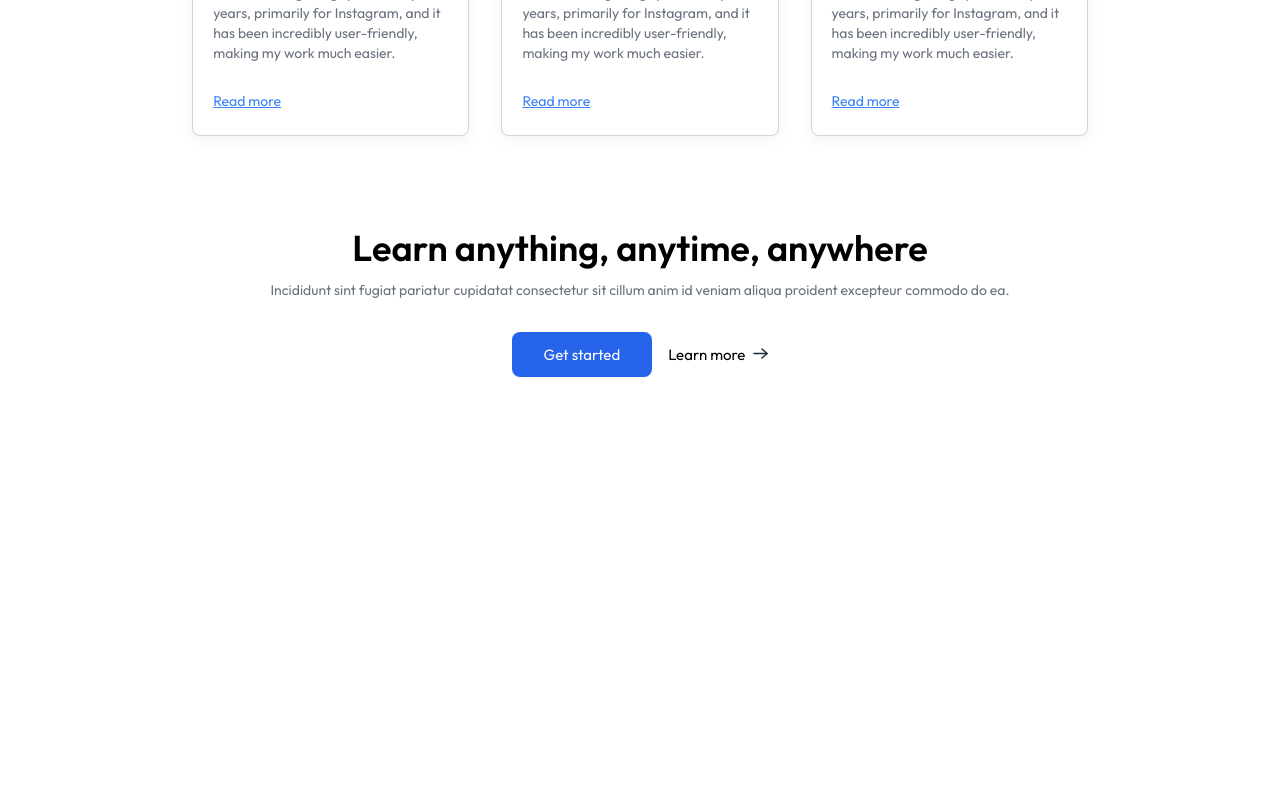
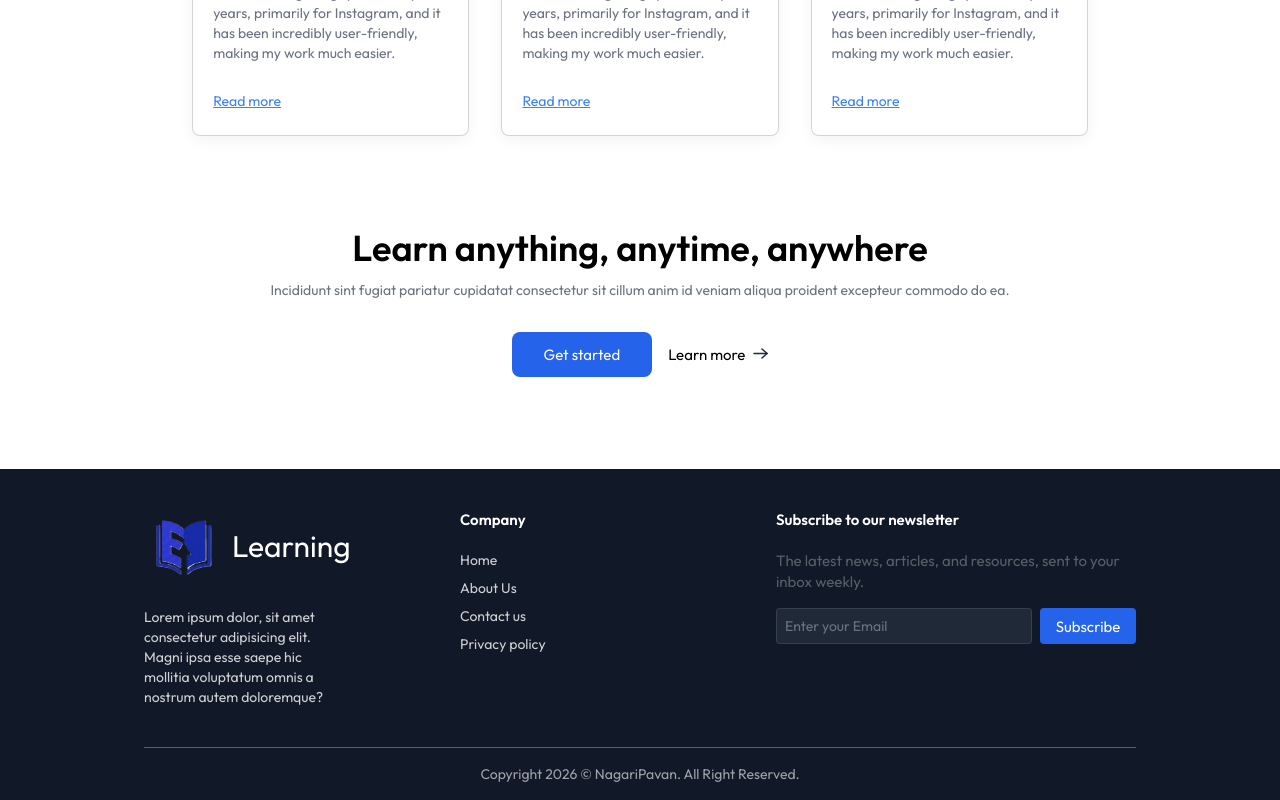
Before and after one commit to nagaripavan/LMS, a React (Vite) app in the folder client/: page / in a window 1280 px wide. Shown: the part 2016-2816 px from the top of the page. Before the commit the page ends 2393 px from the top, so only its background shows below. Built offline with nearby package versions, Linux system fonts and the light colour scheme; no server answers.

Commit message:
feat: add Footer section to home page

```diff
--- a/client/src/components/student/CallToAction.jsx
+++ b/client/src/components/student/CallToAction.jsx
@@ -3,7 +3,7 @@
 
 const CallToAction = () => {
   return (
-    <div className='pt-16 px-8 md:px-0'>
+    <div className='py-16 px-8 md:px-0'>
         <h1 className='text-4xl font-semibold '>Learn anything, anytime, anywhere</h1>
         <p className='text-gray-500 mt-3 sm:text-sm'>Incididunt sint fugiat pariatur cupidatat consectetur
         sit cillum anim id veniam aliqua proident excepteur commodo do ea.</p>
--- a/client/src/components/student/Footer.jsx
+++ b/client/src/components/student/Footer.jsx
@@ -1,10 +1,41 @@
 import React from 'react'
+import { assets } from '../../assets/assets'
+import logo from '../../../public/favicon.png'
 
 const Footer = () => {
   return (
-    <div>
-        <h1>Footer</h1>
-    </div>
+    <footer className='bg-gray-900 md:px-36 text-left w-full '>
+        <div className='flex flex-col md:flex-row items-start px-8
+        md:px-0 justify-center gap-10 md:gap-32 py-10 border-b border-white/30 '>
+          <div className='flex flex-col md:items-start items-center w-full'>
+            <div className='flex flex-row items-center gap-2'>
+              <img className='w-20' src={logo} alt="logo" />
+              <h1 className='text-white text-3xl '>Learning</h1>
+            </div>
+            <p className='mt-6 text-center md:text-left text-sm text-white/80'>Lorem ipsum dolor, sit amet consectetur adipisicing elit. Magni ipsa esse saepe hic
+              mollitia voluptatum omnis a nostrum autem doloremque?</p>
+          </div>
+          <div className='flex flex-col md:items-start items-center w-full'>
+            <h2 className='font-semibold text-white mb-5'>Company</h2>
+            <ul className='flex md:flex-col w-full justify-between text-sm text-white/80 md:space-y-2'>
+              <li><a href="#">Home</a></li>
+              <li><a href="#">About Us</a></li>
+              <li><a href="#">Contact us</a></li>
+              <li><a href="#">Privacy policy</a></li>
+            </ul>
+          </div>
+          <div className='hidden md:flex flex-col items-start w-full'>
+            <h2 className='font-semibold text-white mb-5'>Subscribe to our newsletter</h2>
+            <p className='text-white/30'>The latest news, articles, and resources, sent to your inbox weekly.</p>
+            <div className='flex items-center gap-2 pt-4'>
+              <input type="text" placeholder='Enter your Email' className='border border-gray-500/30 bg-gray-800
+              text-gray-500 placeholder-gray-500 outline-none w-64 h-9 rounded px-2 text-sm'/>
+              <button className='bg-blue-600 w-24 h-9 text-white rounded'>Subscribe</button>
+            </div>
+          </div>
+        </div>
+        <p className='py-4  text-center text-xs md:text-sm text-white/60'>Copyright 2026 © NagariPavan. All Right Reserved.</p>
+    </footer>
   )
 }
 
--- a/client/src/pages/student/Home.jsx
+++ b/client/src/pages/student/Home.jsx
@@ -4,6 +4,7 @@
 import CourseSection from '../../components/student/CourseSection'
 import TestimonalsSection from '../../components/student/TestimonalsSection'
 import CallToAction from '../../components/student/CallToAction'
+import Footer from '../../components/student/Footer'
 
 const Home = () => {
   return (
@@ -13,6 +14,7 @@
         <CourseSection />
         <TestimonalsSection />
         <CallToAction />
+        <Footer />
     </div>
   )
 }
```
Also changed, not shown: client/public/logo_dark.png (added).
